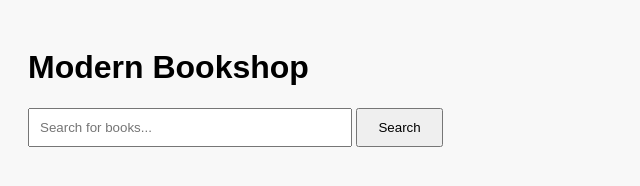
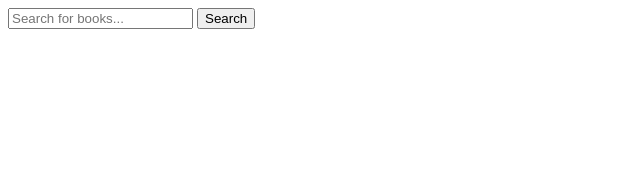
Before and after one commit to jbb95w/ModernBookShop, a plain HTML site: page index.html in a window 1280 px wide. Shown: the whole page, without its empty margins (0-640 px from the left). Drawn offline with Linux system fonts and the light colour scheme.

Commit message:
Add search input and button to HTML

```diff
--- a/index.html
+++ b/index.html
@@ -3,17 +3,12 @@
   <head>
     <meta charset="UTF-8" />
     <meta name="viewport" content="width=device-width, initial-scale=1.0" />
-    <title>Modern Bookshop</title>
-    <link rel="stylesheet" href="style.css" />
+    <title>Document</title>
   </head>
   <body>
-    <h1>Modern Bookshop</h1>
-    <div id="search-container">
-      <input type="text" id="searchInput" placeholder="Search for books..." />
-      <button id="searchBtn">Search</button>
-    </div>
-    <div id="results"></div>
-
+    <!-- User types book title here -->
+    <input type="text" id="searchInput" placeholder="Search for books..." />
+    <button id="searchBtn">Search</button>
     <script src="index.js"></script>
   </body>
 </html>
```
